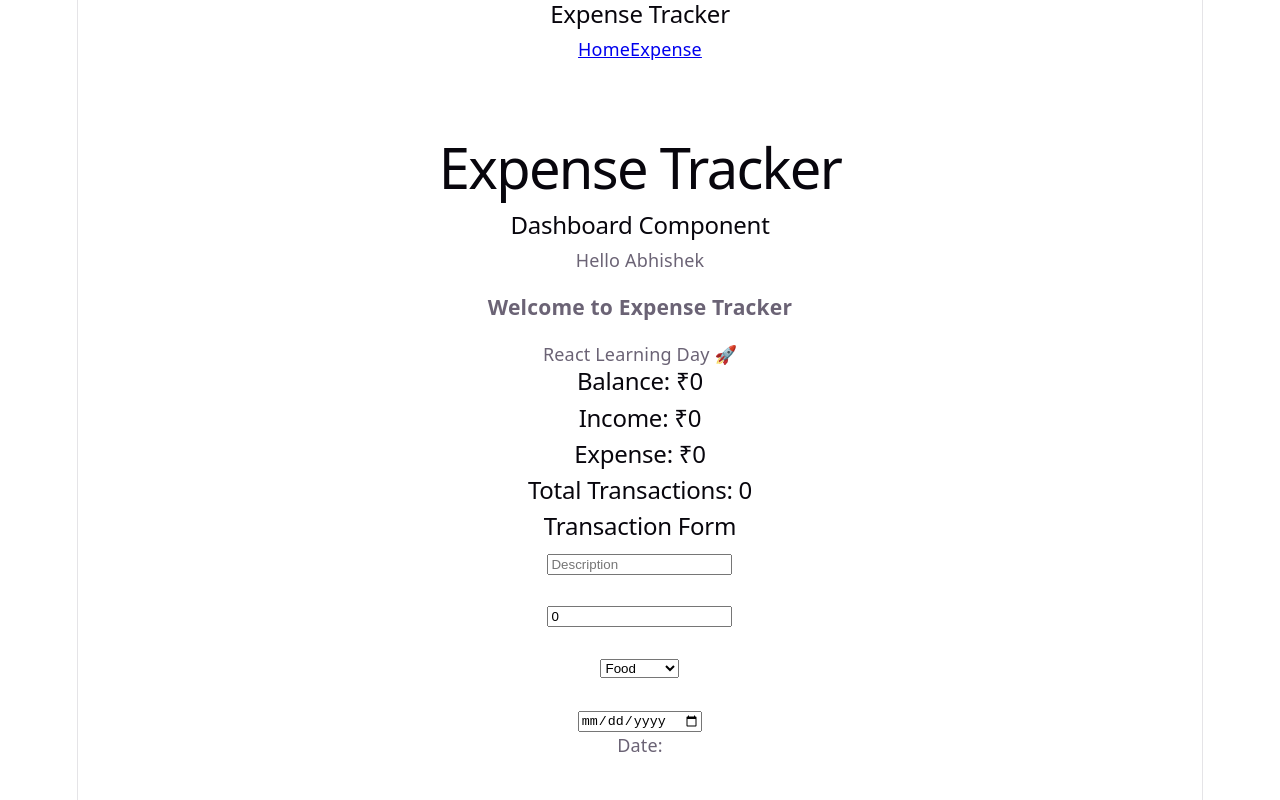
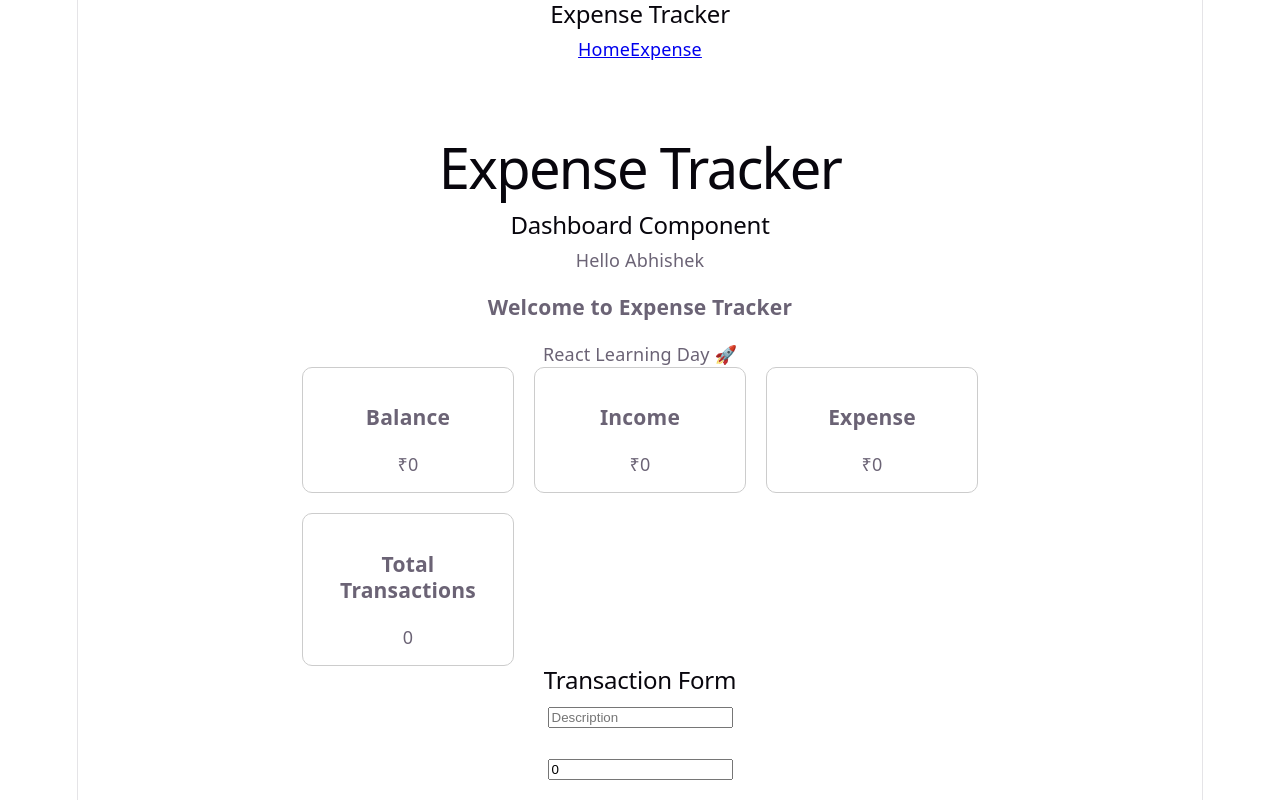
Before and after one commit to abhi12012/expense-tracker-react, a React (Vite) app in the folder expense-tracker-react/: page /expense in a window 1280 px wide. Shown: the top 800 px of the page. Built offline with nearby package versions, Linux system fonts and the light colour scheme.

Commit message:
Add dashboard styling

```diff
--- a/expense-tracker-react/src/App.css
+++ b/expense-tracker-react/src/App.css
@@ -7,7 +7,7 @@ button:hover {
 }
 
 
-.dashboard {
+.dashboard-cards {
   display: flex;
   gap: 20px;
   flex-wrap: wrap;
--- a/expense-tracker-react/src/components/Dashboard.jsx
+++ b/expense-tracker-react/src/components/Dashboard.jsx
@@ -6,7 +6,7 @@ import TransactionContext from "../context/TransactionContext";
 
 function Dashboard({ balance, income, expense, children, totalTransactions }) {
 
-  const { name, transactions } = useContext(TransactionContext);
+  const { name } = useContext(TransactionContext);
 
 
 
@@ -18,11 +18,32 @@ function Dashboard({ balance, income, expense, children, totalTransactions }) {
       <p>Hello {name}</p>
       {children}
 
-<h2>Balance: ₹{balance}</h2>
-<h2>Income: ₹{income}</h2>
-<h2>Expense: ₹{expense}</h2>
 
-<h2>Total Transactions: {totalTransactions}</h2>
+<div className="dashboard-cards">
+
+<div className="card">
+  <h3>Balance</h3>
+  <p>₹{balance}</p>
+</div>
+
+<div className="card">
+  <h3>Income</h3>
+  <p>₹{income}</p>
+</div>
+
+
+<div className="card">
+  <h3>Expense</h3>
+  <p>₹{expense}</p>
+</div>
+
+
+</div>
+
+<div className="card">
+  <h3>Total Transactions</h3>
+  <p>{totalTransactions}</p>
+</div>
 
     </>
   );
```
